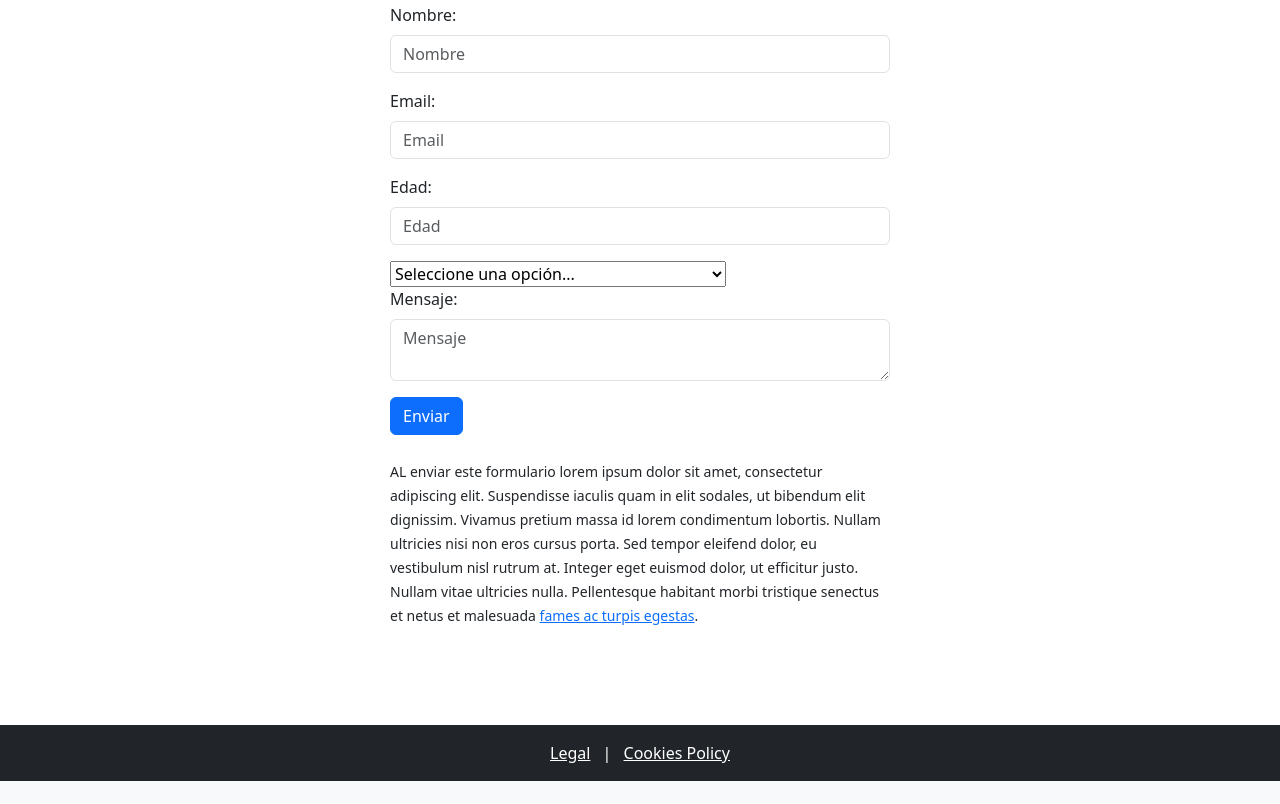
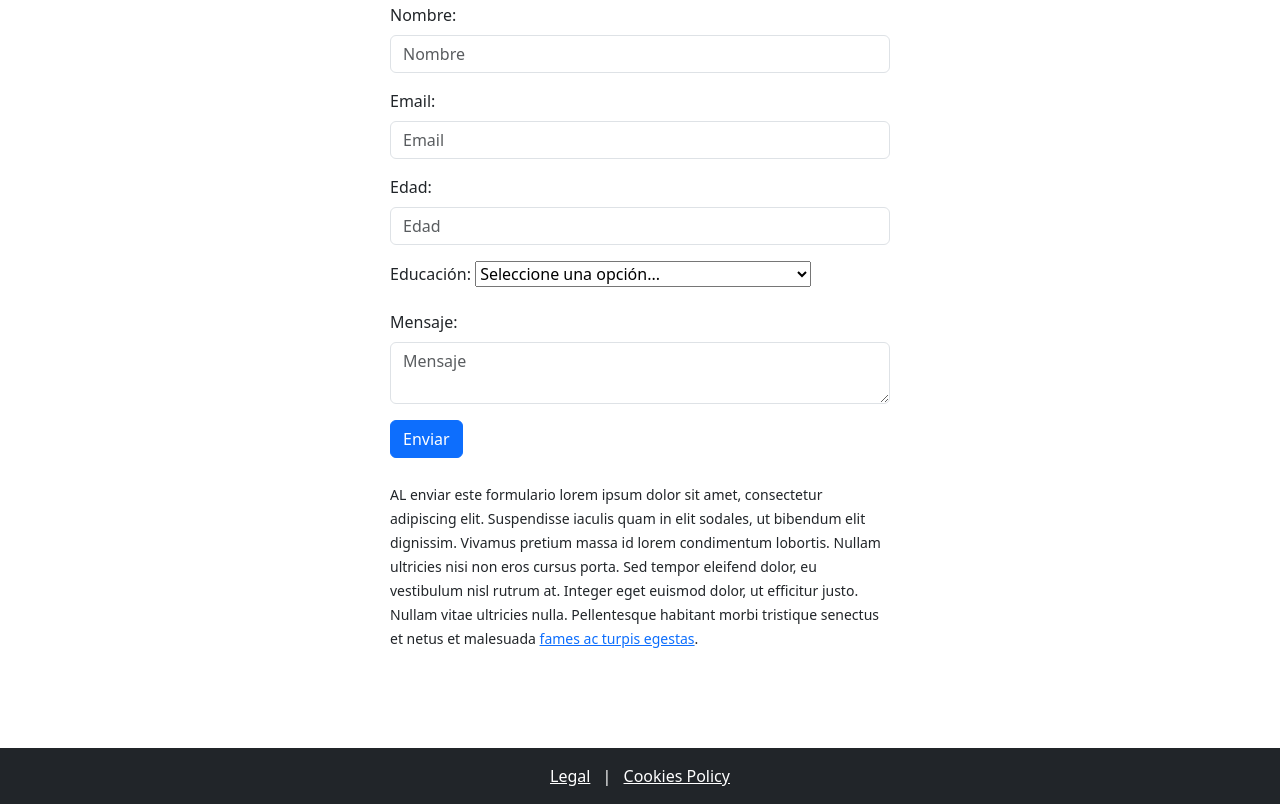
Before and after one commit to GCabreraNttData/accesibility-ok, a plain HTML site: page index.html in a window 1280 px wide. Shown: the part 2867-3671 px from the top of the page. Before the commit the page ends 3648 px from the top, so only its background shows below. Drawn offline with nearby package versions, Linux system fonts and the light colour scheme.

Commit message:
Select styles

```diff
--- a/index.html
+++ b/index.html
@@ -198,6 +198,8 @@
                     <label for="edad" class="form-label">Edad:</label>
                     <input id="edad" type="number" class="form-control" placeholder="Edad">
                 </div>
+                <div class="mb-3">
+                    <label for="education" class="form-label">Educación:</label>
                     <select
                         id="education"
                         name="education"
@@ -235,6 +237,7 @@
                         <option value="otras-formaciones">Otras formaciones</option>
                         </optgroup>
                     </select>
+                </div>
                 <div class="mb-3">
                     <label for="mensaje" class="form-label">Mensaje:</label>
                     <textarea id="mensaje" class="form-control" placeholder="Mensaje"></textarea>
```
Lines whose indentation alone changed are shown as unchanged.
